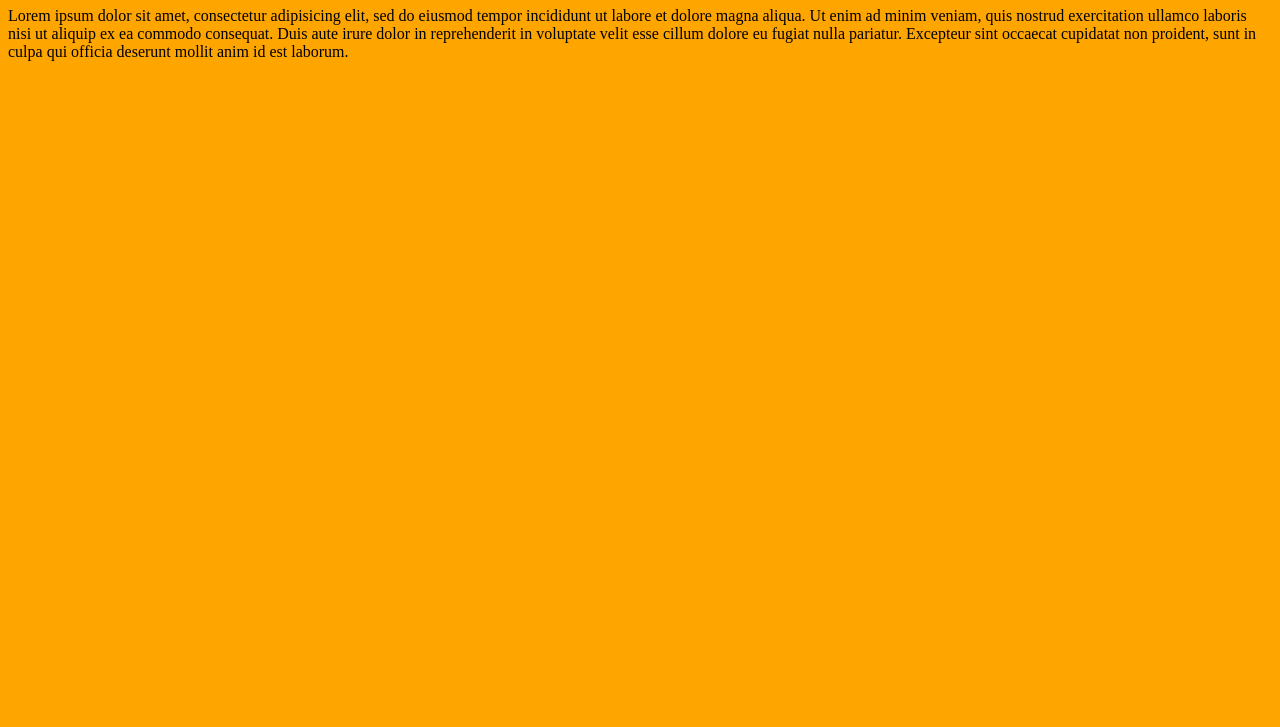
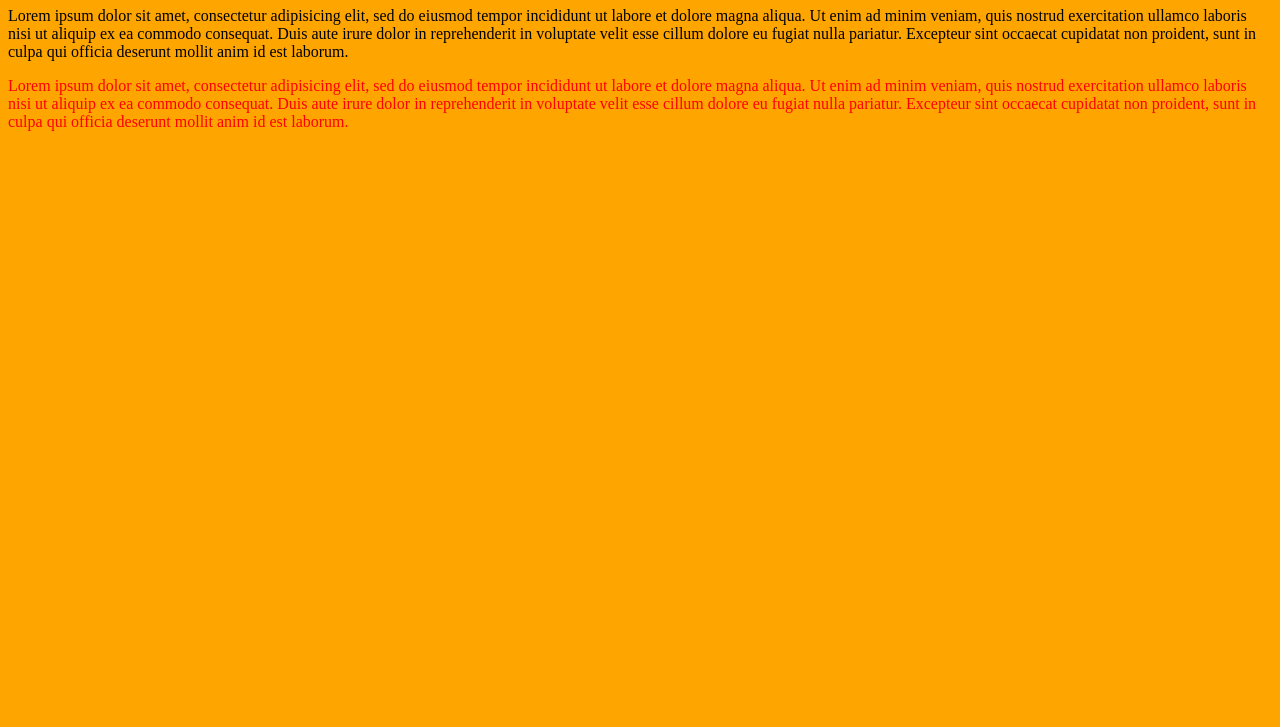
Before and after one commit to jcmontejo/prueba-1, a plain HTML site: page index.html in a window 1280 px wide. Shown: the part 73-800 px from the top of the page. Drawn offline with Linux system fonts and the light colour scheme.

Commit message:
agregamos un nuevo parrafo y una clase

```diff
--- a/css/style.css
+++ b/css/style.css
@@ -7,3 +7,7 @@ h1{
 	color: blue;
 
 }
+.p2{
+	color: red
+
+}
--- a/index.html
+++ b/index.html
@@ -12,6 +12,12 @@ quis nostrud exercitation ullamco laboris nisi ut aliquip ex ea commodo
 consequat. Duis aute irure dolor in reprehenderit in voluptate velit esse
 cillum dolore eu fugiat nulla pariatur. Excepteur sint occaecat cupidatat non
 proident, sunt in culpa qui officia deserunt mollit anim id est laborum.</p>
+<p class="p2">Lorem ipsum dolor sit amet, consectetur adipisicing elit, sed do eiusmod
+tempor incididunt ut labore et dolore magna aliqua. Ut enim ad minim veniam,
+quis nostrud exercitation ullamco laboris nisi ut aliquip ex ea commodo
+consequat. Duis aute irure dolor in reprehenderit in voluptate velit esse
+cillum dolore eu fugiat nulla pariatur. Excepteur sint occaecat cupidatat non
+proident, sunt in culpa qui officia deserunt mollit anim id est laborum.</p>
 
 </body>
 </html>
```
